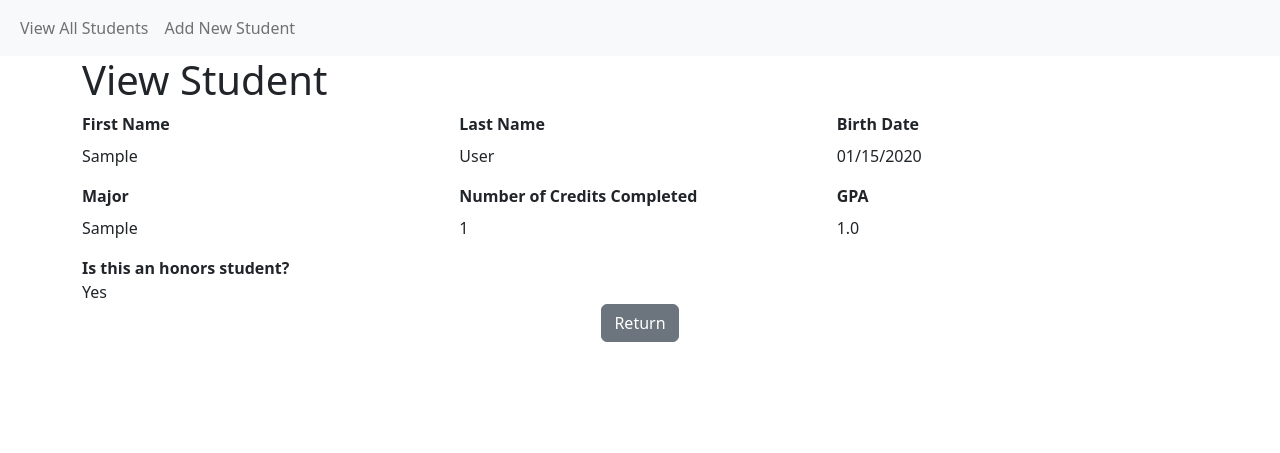
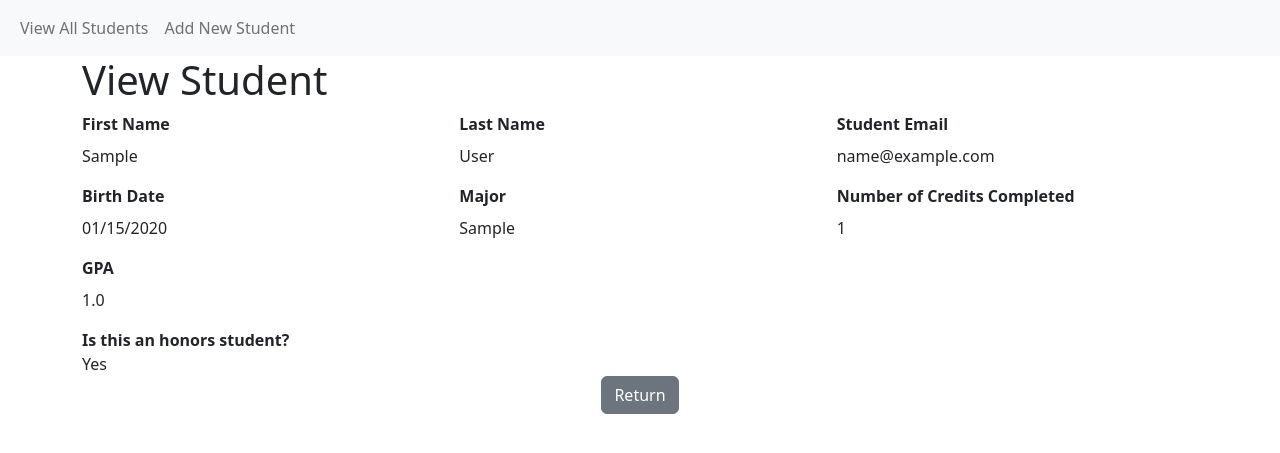
Before and after one commit to zoepaidas/helloWorld2, a Flask app: page /student/view/1 in a window 1280 px wide. Shown: the top 453 px of the page. Run offline with Flask 3, Linux system fonts and the light colour scheme; tables that the repository leaves empty hold one stand-in row (values such as "Sample post").

Commit message:
i created an email field so that people can enter their email and edit it as eneded

```diff
--- a/app.py
+++ b/app.py
@@ -35,51 +35,54 @@ def student_view(student_id):
         flash(f'Student attempting to be viewed could not be found!', 'error')
         return redirect(url_for('student_view_all'))
 
-    @app.route('/student/create', methods=['GET', 'POST'])
-    def student_create():
-        if request.method == 'GET':
-            majors = Major.query.order_by(Major.major) \
-                .order_by(Major.major) \
-                .all()
-            return render_template('student_entry.html', majors=majors, action='create')
-        elif request.method == 'POST':
-            first_name = request.form['first_name']
-            last_name = request.form['last_name']
-            major_id = request.form['major_id']
 
-            birth_date = request.form['birth_date']
-            is_honors = True if 'is_honors' in request.form else False
+@app.route('/student/create', methods=['GET', 'POST'])
+def student_create():
+    if request.method == 'GET':
+        majors = Major.query.order_by(Major.major) \
+            .order_by(Major.major) \
+            .all()
+        return render_template('student_entry.html', majors=majors, action='create')
+    elif request.method == 'POST':
+        first_name = request.form['first_name']
+        last_name = request.form['last_name']
+        major_id = request.form['major_id']
+        student_email = request.form['student_email']
+        birth_date = request.form['birth_date']
+        is_honors = True if 'is_honors' in request.form else False
 
-            student = Student(first_name=first_name, last_name=last_name, major_id=major_id,
-                              birth_date=dt.strptime(birth_date, '%Y-%m-%d'), is_honors=is_honors)
-            db.session.add(student)
-            db.session.commit()
-            flash(f'{first_name} {last_name} was successfully added!', 'success')
-            return redirect(url_for('student_view_all'))
-
-        flash('Invalid action. Please try again.', 'error')
+        student = Student(first_name=first_name, last_name=last_name, major_id=major_id,
+                          birth_date=dt.strptime(birth_date, '%Y-%m-%d'), is_honors=is_honors, student_email=student_email)
+        db.session.add(student)
+        db.session.commit()
+        flash(f'{first_name} {last_name} was successfully added!', 'success')
         return redirect(url_for('student_view_all'))
 
-    @app.route('/student/update/<int:student_id>', methods=['GET', 'POST'])
-    def student_edit(student_id):
-        if request.method == 'GET':
-            student = Student.query.filter_by(student_id=student_id).first()
-            majors = Major.query.order_by(Major.major) \
-                .order_by(Major.major) \
-                .all()
+    flash('Invalid action. Please try again.', 'error')
+    return redirect(url_for('student_view_all'))
 
-            if student:
-                return render_template('student_entry.html', student=student, majors=majors, action='update')
 
-            else:
-                flash(f'Student attempting to be edited could not be found!', 'error')
+@app.route('/student/update/<int:student_id>', methods=['GET', 'POST'])
+def student_edit(student_id):
+    if request.method == 'GET':
+        student = Student.query.filter_by(student_id=student_id).first()
+        majors = Major.query.order_by(Major.major) \
+            .order_by(Major.major) \
+            .all()
 
-        elif request.method == 'POST':
-            student = Student.query.filter_by(student_id=student_id).first()
+        if student:
+            return render_template('student_entry.html', student=student, majors=majors, action='update')
+
+        else:
+            flash(f'Student attempting to be edited could not be found!', 'error')
+
+    elif request.method == 'POST':
+        student = Student.query.filter_by(student_id=student_id).first()
 
         if student:
             student.first_name = request.form['first_name']
             student.last_name = request.form['last_name']
+            student.student_email = request.form['student_email']
             student.major_id = request.form['major_id']
             student.birthdate = dt.strptime(request.form['birth_date'], '%Y-%m-%d')
             student.num_credits_completed = request.form['num_credits_completed']
--- a/create_db.py
+++ b/create_db.py
@@ -18,9 +18,10 @@ with app.app_context():
     # Initial loading of students first_name, last_name, major_id, birth_date, is_honors
     students = [
         {'student_id': '1', 'first_name': 'Robert', 'last_name':'Smith', 'major_id':3,
-            'birth_date': dt.datetime(2007, 6, 1), 'is_honors':1,'student_email':'jimpaidas@umd.edu'},
+            'birth_date': dt.datetime(2007, 6, 1), 'is_honors':1,'student_email': 'zpaidas@umd.edu'},
+
         {'student_id': '2', 'first_name': 'Leo', 'last_name': 'Van Munching', 'major_id':6,
-         'birth_date': dt.datetime(2008, 3, 24), 'is_honors': 0, 'student_email':'zoepaidas@umd.edu'},
+         'birth_date': dt.datetime(2008, 3, 24), 'is_honors': 0,'student_email': 'jpaidas@umd.edu'},
     ]
 
     for each_student in students:
--- a/models.py
+++ b/models.py
@@ -14,8 +14,7 @@ class Student(db.Model):
     is_honors = db.Column(db.Boolean, nullable=False)
     student_email = db.Column(db.String(100), nullable=False)
 
-
-    def __init__(self, first_name, last_name, major_id, birth_date, is_honors,student_email):
+    def __init__(self, first_name, last_name, major_id, birth_date, is_honors, student_email):
         self.first_name = first_name
         self.last_name = last_name
         self.major_id = major_id
--- a/templates/student_entry.html
+++ b/templates/student_entry.html
@@ -41,6 +41,16 @@
         <br>{{ student['last_name'] }}
     {% endif %}
   </div>
+
+  <div class="col-md-4">
+    <label for="student_email" class="form-label"><strong>Student Email</strong></label>
+    {% if action and action in ['create', 'update'] %}
+    <input type="email" class="form-control" id="student_email" name="student_email" maxlength="100" value="{{ student['student_email'] if student else '' }}" required>
+    {% else %}
+        <br>{{ student['student_email'] }}
+    {% endif %}
+  </div>
+
   <div class="col-md-4">
     <label for="birth_date" class="form-label"><strong>Birth Date</strong></label>
     {% if action and action in ['create', 'update'] %}
--- a/templates/student_view_all.html
+++ b/templates/student_view_all.html
@@ -27,6 +27,7 @@
         <tr>
             <th>Last Name</th>
 			<th>First Name</th>
+            <th>Student Email</th>
             <th>Major</th>
             <th>Is Honors?</th>
             <th>Actions</th>
@@ -36,6 +37,7 @@
         <tr>
             <td><a href="{{ url_for('student_view', student_id=each_student['student_id']) }}">{{ each_student['last_name'] }}</a></td>
             <td>{{ each_student['first_name'] }}</td>
+            <td>{{ each_student['student_email'] }}</td>
             <td>{{ each_major['major'] }}</td>
             <td>{{ 'Yes' if each_student['is_honors'] == 1 else 'No' }}</td>
             <td>
```
